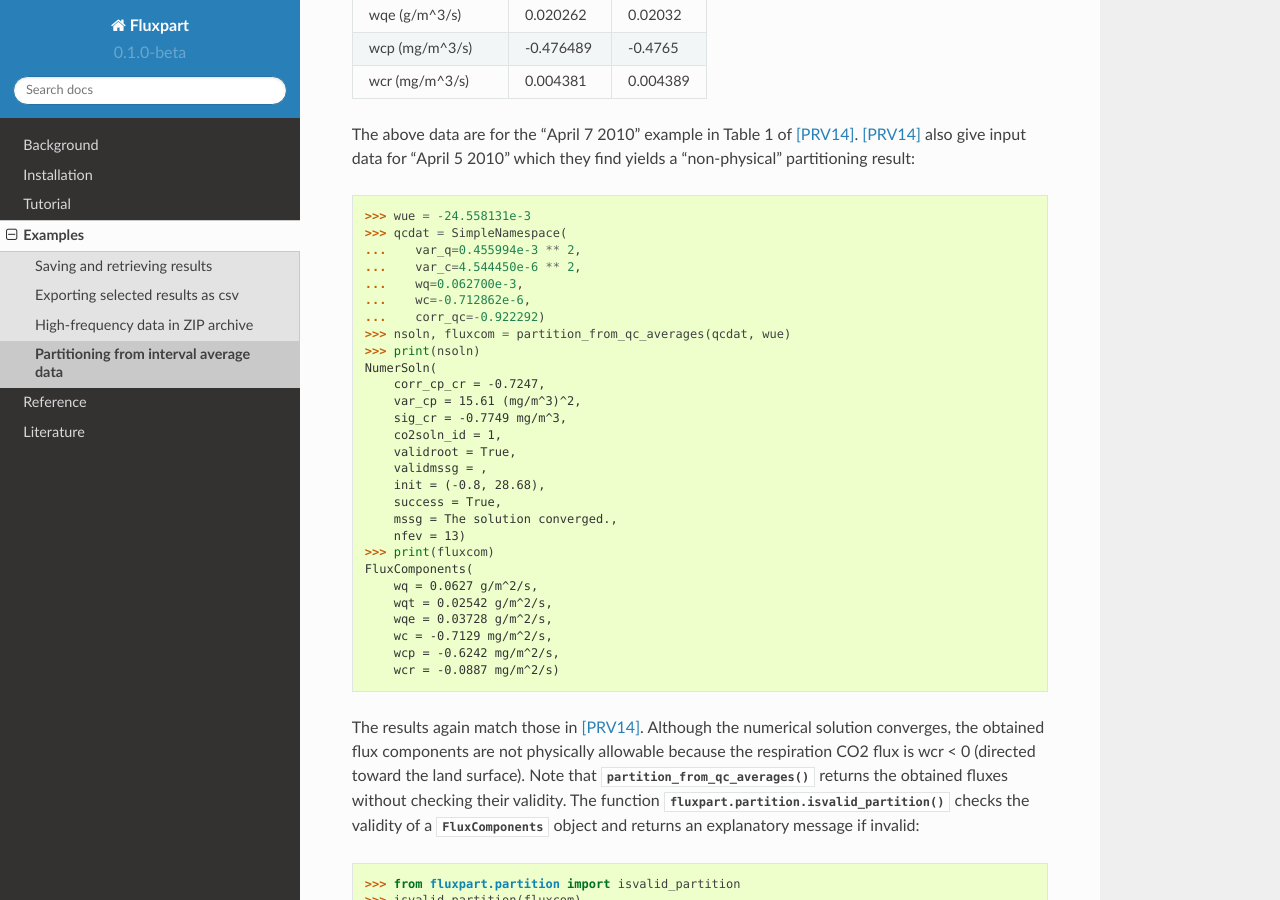
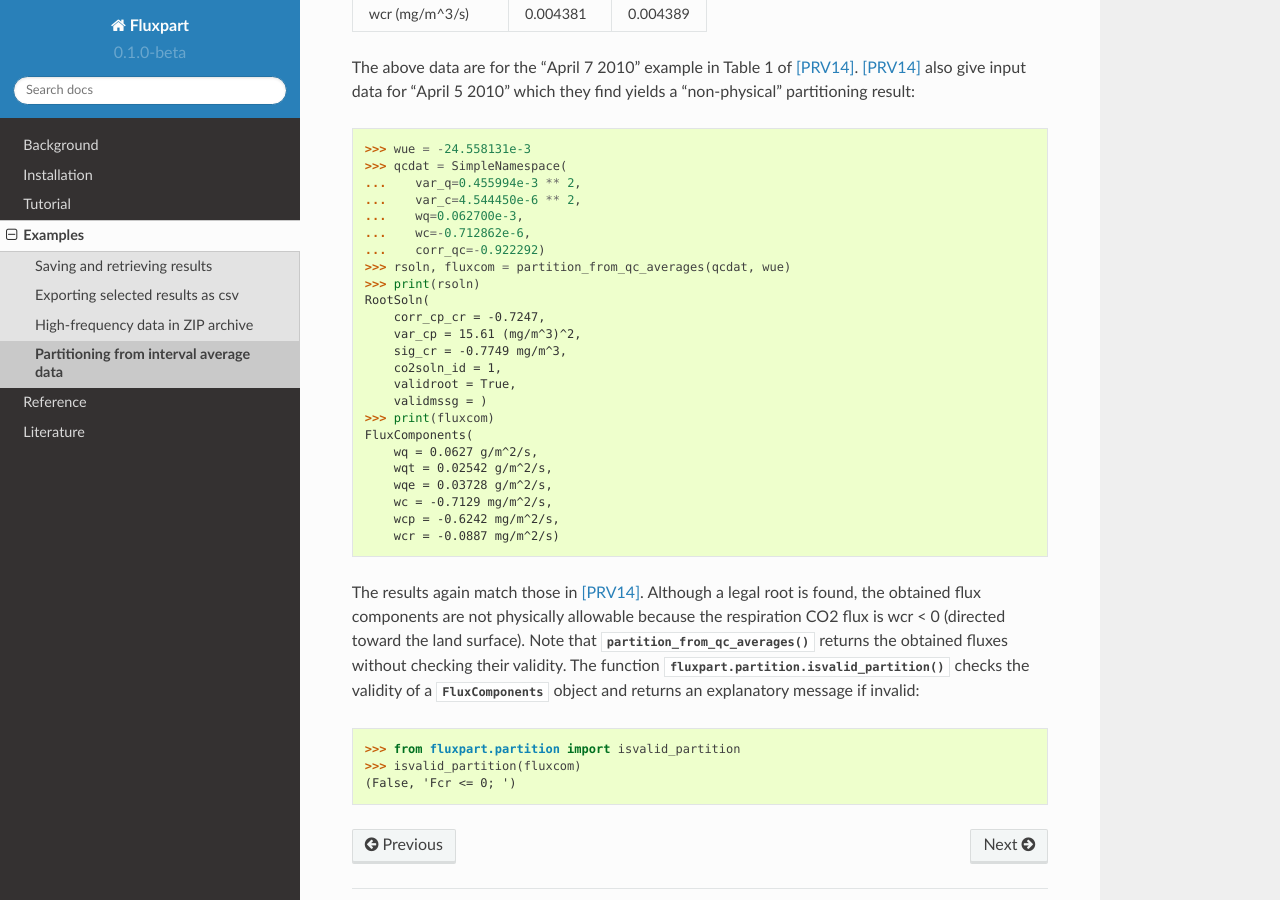
Before and after one commit to usda-ars-ussl/fluxpart, a Sphinx documentation site: the page built from docs/source/examples/ex_qcaverage.rst, in a window 1280 px wide and 900 px high, scrolled down 1399 px. Built offline with Sphinx 7.4.7 and the Read the Docs theme 2.0.0, drawn with Linux system fonts in a browser that asks for light colours; some of the changed text lies outside the part shown.

Commit message:
Update doc examples to show algebraic RootSoln instead of old NumerSoln

```diff
--- a/docs/source/examples/ex_qcaverage.rst
+++ b/docs/source/examples/ex_qcaverage.rst
@@ -37,19 +37,15 @@ A flux partitioning solution for this data can found with::
     ...     wq=0.033140e-3,            #  kg / m^2 / s
     ...     wc=-0.472108e-6,           #  kg / m^2 / s
     ...     corr_qc=-0.881017)
-    >>> nsoln, fluxcom = partition_from_qc_averages(qcdat, wue)
-    >>> print(nsoln)
-    NumerSoln(
+    >>> rsoln, fluxcom = partition_from_qc_averages(qcdat, wue)
+    >>> print(rsoln)
+    RootSoln(
         corr_cp_cr = -0.7585,
         var_cp = 27.36 (mg/m^3)^2,
         sig_cr = 0.06352 mg/m^3,
         co2soln_id = 1,
         validroot = True,
-        validmssg = ,
-        init = (-0.8, 37.3),
-        success = True,
-        mssg = The solution converged.,
-        nfev = 10)
+        validmssg = )
     >>> print(fluxcom)
     FluxComponents(
         wq = 0.03314 g/m^2/s,
@@ -83,19 +79,15 @@ The above data are for the "April 7 2010" example in Table 1 of [PRV14]_.
     ...    wq=0.062700e-3,
     ...    wc=-0.712862e-6,
     ...    corr_qc=-0.922292)
-    >>> nsoln, fluxcom = partition_from_qc_averages(qcdat, wue)
-    >>> print(nsoln)
-    NumerSoln(
+    >>> rsoln, fluxcom = partition_from_qc_averages(qcdat, wue)
+    >>> print(rsoln)
+    RootSoln(
         corr_cp_cr = -0.7247,
         var_cp = 15.61 (mg/m^3)^2,
         sig_cr = -0.7749 mg/m^3,
         co2soln_id = 1,
         validroot = True,
-        validmssg = ,
-        init = (-0.8, 28.68),
-        success = True,
-        mssg = The solution converged.,
-        nfev = 13)
+        validmssg = )
     >>> print(fluxcom)
     FluxComponents(
         wq = 0.0627 g/m^2/s,
@@ -105,8 +97,8 @@ The above data are for the "April 7 2010" example in Table 1 of [PRV14]_.
         wcp = -0.6242 mg/m^2/s,
         wcr = -0.0887 mg/m^2/s)
 
-The results again match those in [PRV14]_. Although the numerical solution
-converges, the obtained flux components are not physically allowable because
+The results again match those in [PRV14]_. Although a legal root is found,
+the obtained flux components are not physically allowable because
 the respiration CO2 flux is wcr < 0 (directed toward the land surface).  Note
 that :func:`~fluxpart.partition.partition_from_qc_averages` returns the
 obtained fluxes without checking their validity. The function
```
